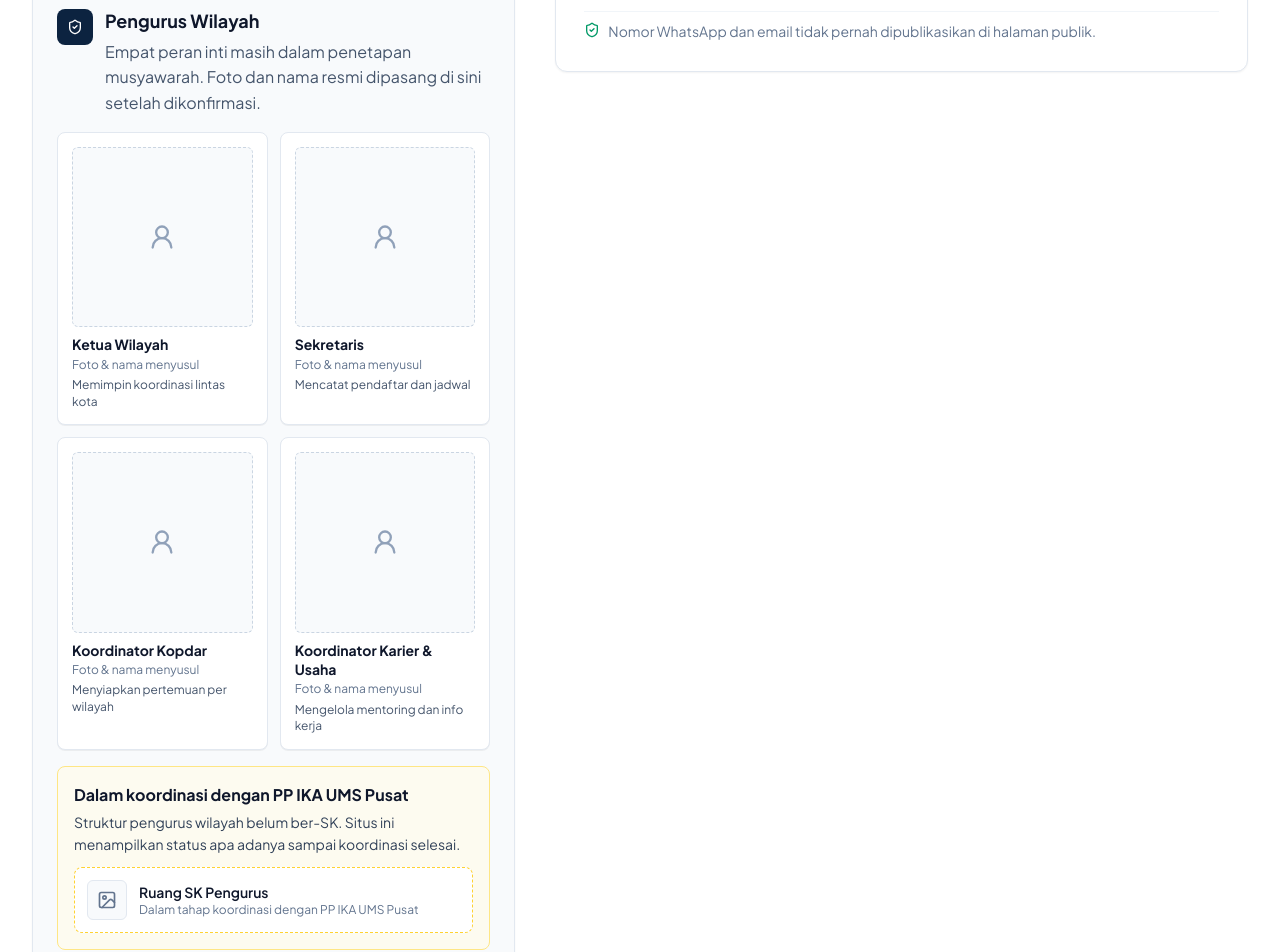
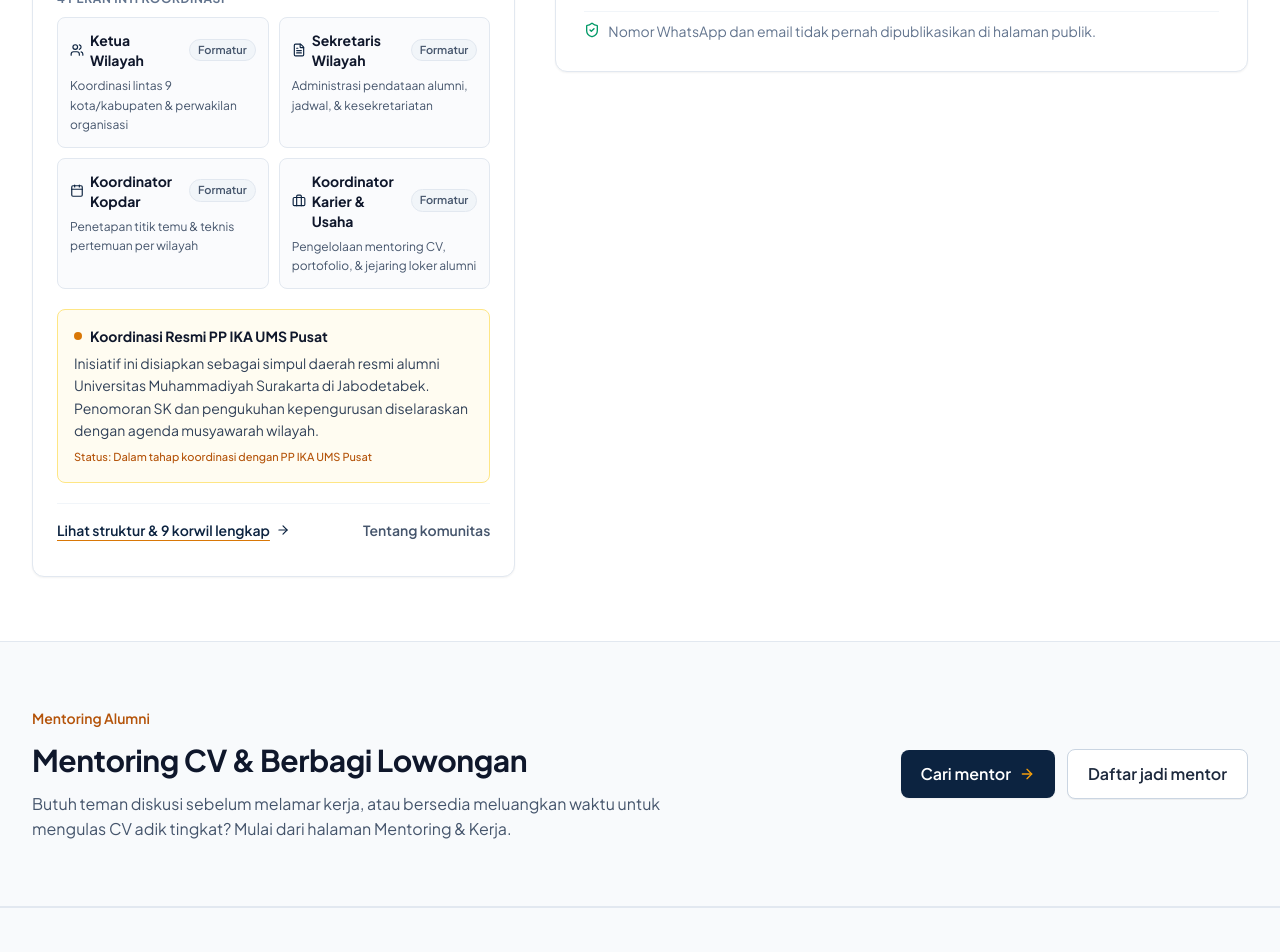
Before and after one commit to ZAKITRIPAMUNGKAS/ikaums, a Next.js app: page / in a window 1280 px wide. Shown: the part 2840-3792 px from the top of the page. Built offline with nearby package versions, Linux system fonts and the light colour scheme.

Commit message:
fix(home): rapikan panel pengurus wilayah, hilangkan placeholder avatar dashed dan satukan status koordinasi PP IKA UMS

```diff
--- a/src/app/page.tsx
+++ b/src/app/page.tsx
@@ -255,16 +255,6 @@ export default function HomePage() {
                   </p>
                 </div>
 
-                <div className="rounded-xl border border-amber-200 bg-amber-50/70 p-4 sm:p-5">
-                  <p className="text-sm sm:text-base font-bold text-slate-900">
-                    Dalam koordinasi dengan PP IKA UMS Pusat
-                  </p>
-                  <p className="mt-1 text-xs sm:text-sm leading-[1.6] text-slate-700">
-                    Status resmi pengurus wilayah masih dalam penetapan. Nomor WhatsApp hanya
-                    dipakai pengurus untuk verifikasi dan info kopdar.
-                  </p>
-                </div>
-
                 <TrustPanel />
               </div>
 
--- a/src/components/home/TrustPanel.tsx
+++ b/src/components/home/TrustPanel.tsx
@@ -1,75 +1,106 @@
 import Link from 'next/link';
-import { ArrowRight, Image as ImageIcon, ShieldCheck, UserRound } from 'lucide-react';
+import { ArrowRight, ShieldCheck, Users, Briefcase, Calendar, FileText } from 'lucide-react';
 import { COMMUNITY_PLACEHOLDERS } from '@/lib/config';
 
-const PENGURUS_SLOTS = [
-  { peran: 'Ketua Wilayah', catatan: 'Memimpin koordinasi lintas kota' },
-  { peran: 'Sekretaris', catatan: 'Mencatat pendaftar dan jadwal' },
-  { peran: 'Koordinator Kopdar', catatan: 'Menyiapkan pertemuan per wilayah' },
-  { peran: 'Koordinator Karier & Usaha', catatan: 'Mengelola mentoring dan info kerja' },
+const PENGURUS_ROLES = [
+  {
+    peran: 'Ketua Wilayah',
+    tugas: 'Koordinasi lintas 9 kota/kabupaten & perwakilan organisasi',
+    icon: Users,
+  },
+  {
+    peran: 'Sekretaris Wilayah',
+    tugas: 'Administrasi pendataan alumni, jadwal, & kesekretariatan',
+    icon: FileText,
+  },
+  {
+    peran: 'Koordinator Kopdar',
+    tugas: 'Penetapan titik temu & teknis pertemuan per wilayah',
+    icon: Calendar,
+  },
+  {
+    peran: 'Koordinator Karier & Usaha',
+    tugas: 'Pengelolaan mentoring CV, portofolio, & jejaring loker alumni',
+    icon: Briefcase,
+  },
 ];
 
 export function TrustPanel() {
   return (
-    <div className="rounded-xl border border-slate-200 bg-slate-50 p-5 sm:p-6 shadow-xs">
+    <div className="rounded-xl border border-slate-200 bg-white p-5 sm:p-6 shadow-xs space-y-5">
+      {/* Header Panel */}
       <div className="flex items-start gap-3">
         <span className="mt-0.5 flex h-9 w-9 shrink-0 items-center justify-center rounded-lg bg-[#0C2340] text-white">
           <ShieldCheck className="h-4 w-4" aria-hidden="true" />
         </span>
         <div>
           <h2 id="pengurus-heading" className="text-base sm:text-lg font-bold text-slate-900">
-            Pengurus Wilayah
+            Pengurus Wilayah Jabodetabek
           </h2>
-          <p className="mt-1 text-sm sm:text-base leading-[1.6] text-slate-600">
-            Empat peran inti masih dalam penetapan musyawarah. Foto dan nama resmi dipasang
-            di sini setelah dikonfirmasi.
+          <p className="mt-1 text-xs sm:text-sm leading-[1.6] text-slate-600">
+            Penetapan formatur pengurus harian dan koordinator sembilan wilayah berjalan melalui proses
+            musyawarah terbuka bersama alumni.
           </p>
         </div>
       </div>
 
-      <ul className="mt-4 grid grid-cols-2 gap-3">
-        {PENGURUS_SLOTS.map((slot) => (
-          <li key={slot.peran} className="rounded-lg border border-slate-200 bg-white p-3.5 shadow-2xs">
-            <div
-              className="flex aspect-square w-full items-center justify-center rounded-md border border-dashed border-slate-300 bg-slate-50 text-slate-400"
-              role="img"
-              aria-label={`Ruang foto pengurus: ${slot.peran}`}
-            >
-              <UserRound className="h-7 w-7" aria-hidden="true" />
-            </div>
-            <p className="mt-2 text-xs sm:text-sm font-bold leading-snug text-slate-900">{slot.peran}</p>
-            <p className="mt-0.5 text-xs leading-snug text-slate-500">Foto &amp; nama menyusul</p>
-            <p className="mt-1 text-xs leading-snug text-slate-600">{slot.catatan}</p>
-          </li>
-        ))}
-      </ul>
-
-      <div className="mt-4 rounded-lg border border-amber-200 bg-amber-50/70 p-4">
-        <p className="text-sm sm:text-base font-bold text-slate-900">
-          Dalam koordinasi dengan PP IKA UMS Pusat
-        </p>
-        <p className="mt-1 text-xs sm:text-sm leading-[1.6] text-slate-700">
-          Struktur pengurus wilayah belum ber-SK. Situs ini menampilkan status apa adanya
-          sampai koordinasi selesai.
-        </p>
-
-        <div className="mt-3 flex items-center gap-3 rounded-lg border border-dashed border-amber-300 bg-white p-3">
-          <span className="flex h-10 w-10 shrink-0 items-center justify-center rounded-md border border-slate-200 bg-slate-50 text-slate-500">
-            <ImageIcon className="h-5 w-5" aria-hidden="true" />
-          </span>
-          <div>
-            <p className="text-xs sm:text-sm font-semibold text-slate-900">Ruang SK Pengurus</p>
-            <p className="text-xs text-slate-500">{COMMUNITY_PLACEHOLDERS.ppIkaUmsStatus}</p>
-          </div>
+      {/* 4 Peran Inti dalam format terstruktur */}
+      <div className="space-y-2.5">
+        <span className="text-xs font-bold uppercase tracking-wider text-slate-500 block">
+          4 Peran Inti Koordinasi
+        </span>
+        <div className="grid grid-cols-1 sm:grid-cols-2 gap-2.5">
+          {PENGURUS_ROLES.map((item) => {
+            const Icon = item.icon;
+            return (
+              <div
+                key={item.peran}
+                className="rounded-lg border border-slate-200 bg-slate-50/70 p-3 flex flex-col justify-between transition-colors hover:bg-slate-50"
+              >
+                <div>
+                  <div className="flex items-center justify-between gap-2">
+                    <span className="flex items-center gap-1.5 text-xs sm:text-sm font-bold text-slate-900">
+                      <Icon className="h-3.5 w-3.5 text-[#0C2340] shrink-0" aria-hidden="true" />
+                      {item.peran}
+                    </span>
+                    <span className="text-[11px] font-semibold px-2 py-0.5 rounded-full bg-slate-100 border border-slate-200 text-slate-600">
+                      Formatur
+                    </span>
+                  </div>
+                  <p className="mt-1.5 text-xs text-slate-600 leading-relaxed">
+                    {item.tugas}
+                  </p>
+                </div>
+              </div>
+            );
+          })}
         </div>
       </div>
 
-      <div className="mt-4 flex flex-wrap items-center justify-between gap-2 pt-2">
+      {/* Status Hubungan Resmi dengan Kampus & PP IKA UMS */}
+      <div className="rounded-lg border border-amber-200 bg-amber-50/70 p-4 space-y-1.5">
+        <div className="flex items-center gap-2">
+          <span className="h-2 w-2 rounded-full bg-[#D97706]" aria-hidden="true" />
+          <p className="text-xs sm:text-sm font-bold text-slate-900">
+            Koordinasi Resmi PP IKA UMS Pusat
+          </p>
+        </div>
+        <p className="text-xs sm:text-sm leading-[1.6] text-slate-700">
+          Inisiatif ini disiapkan sebagai simpul daerah resmi alumni Universitas Muhammadiyah Surakarta di Jabodetabek.
+          Penomoran SK dan pengukuhan kepengurusan diselaraskan dengan agenda musyawarah wilayah.
+        </p>
+        <p className="text-[11px] text-[#B45309] font-medium pt-0.5">
+          Status: {COMMUNITY_PLACEHOLDERS.ppIkaUmsStatus}
+        </p>
+      </div>
+
+      {/* Tautan Navigasi */}
+      <div className="flex flex-wrap items-center justify-between gap-3 pt-1 border-t border-slate-100">
         <Link
           href="/kepengurusan"
           className="inline-flex min-h-[44px] items-center gap-1.5 text-xs sm:text-sm font-semibold text-[#0C2340] underline decoration-[#D97706] underline-offset-4 hover:text-[#D97706] transition-colors"
         >
-          Lihat struktur lengkap
+          Lihat struktur &amp; 9 korwil lengkap
           <ArrowRight className="h-3.5 w-3.5" aria-hidden="true" />
         </Link>
         <Link
```
